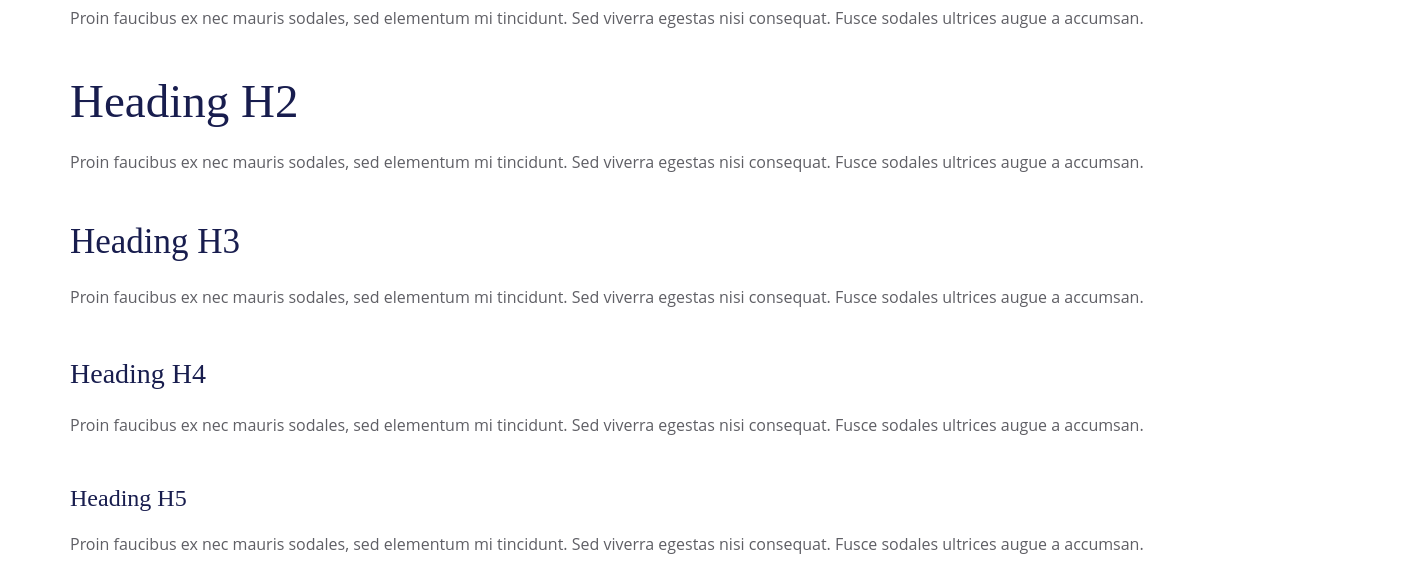
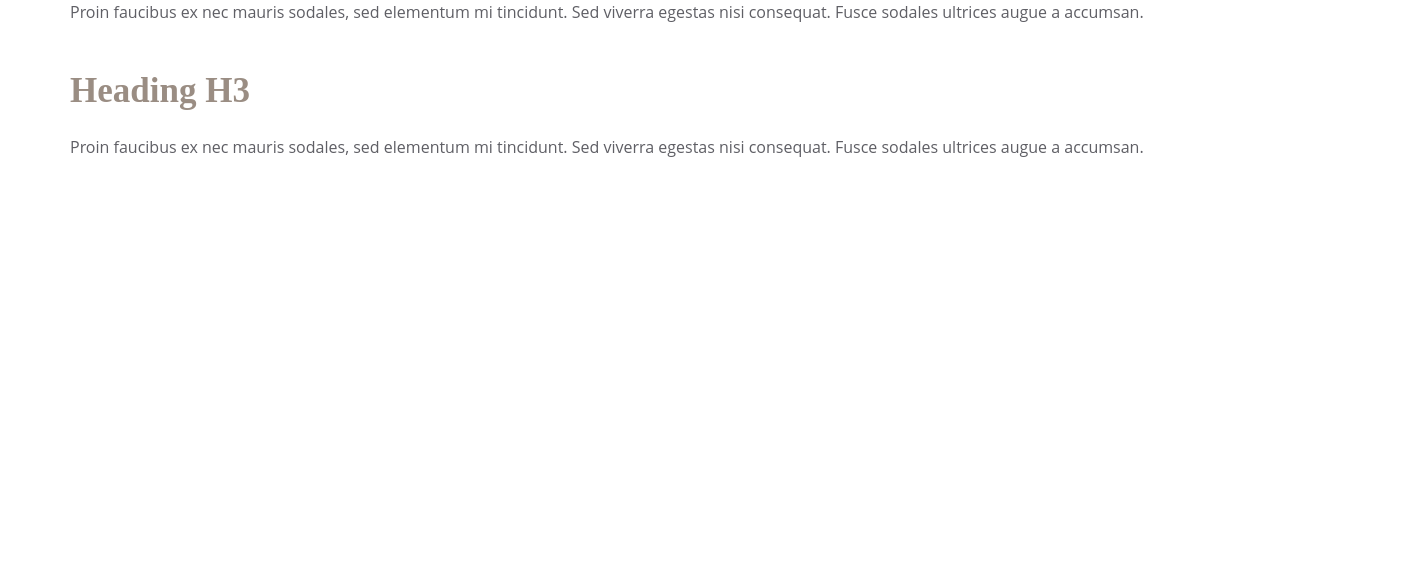
Before and after one commit to deniskulusic/One-Page, a plain HTML site: page OPS/simple.html in a window 1280 px wide. Shown: the part 698-1270 px from the top of the page, 1420 px wide, since content can reach past the window. After the commit the page ends 872 px from the top, so only its background shows below. Drawn offline with nearby package versions, Linux system fonts and the light colour scheme.

Commit message:
Add files via upload

```diff
--- a/OPS/simple.html
+++ b/OPS/simple.html
@@ -14,7 +14,7 @@
 <body>
     <div class="menu-full">
     <div class="navbar">
-        <div><img class="logo" src="logo.webp"  alt=""></div>
+        <div><img class="logo" src="assets/img/dr-guc.svg"  alt=""></div>
         <div>
             <div class="shoping"><img src="assets/img/shopping.png" alt=""></div>
             <div class="dot"> 0</div>
@@ -36,20 +36,17 @@
 <section >
 <div class="maxw grid container simple-head">
     <div>
-    <h1>Typography</h1>
+    <h1>Pravila privatnosti</h1>
     <div class="dash"></div>
 </div>
 </div>
 </section>
-<section class="maxw container grid simple-content">
+<section >
+    <div class="maxw container grid simple-content">
 <div>
     <p>Sed ut perspiciatis unde omnis iste natus error sit voluptatem accusantium doloremque laudantium, totam rem aperiam, eaque ipsa quae ab illo inventore veritatis et quasi architecto beatae vitae dicta sunt explicabo.
 <br><br>
         Nemo enim ipsam voluptatem quia voluptas sit aspernatur aut odit aut fugit, sed quia consequuntur magni dolores eos qui ratione voluptatem sequi nesciunt.</p>
-</div>
-<div>
-    <h1>Heading H1</h1>
-    <p>Proin faucibus ex nec mauris sodales, sed elementum mi tincidunt. Sed viverra egestas nisi consequat. Fusce sodales ultrices augue a accumsan.</p>
 </div>
 <div>
     <h2>Heading H2</h2>
@@ -59,13 +56,6 @@
     <h3>Heading H3</h3>
     <p>Proin faucibus ex nec mauris sodales, sed elementum mi tincidunt. Sed viverra egestas nisi consequat. Fusce sodales ultrices augue a accumsan.</p>
 </div>
-<div>
-    <h4>Heading H4</h4>
-    <p>Proin faucibus ex nec mauris sodales, sed elementum mi tincidunt. Sed viverra egestas nisi consequat. Fusce sodales ultrices augue a accumsan.</p>
-</div>
-<div>
-    <h5>Heading H5</h5>
-    <p>Proin faucibus ex nec mauris sodales, sed elementum mi tincidunt. Sed viverra egestas nisi consequat. Fusce sodales ultrices augue a accumsan.</p>
 </div>
 </section>
 <script src="simple.js"></script>
--- a/OPS/simple.scss
+++ b/OPS/simple.scss
@@ -42,11 +42,18 @@ html {
       div{
         display: flex;
       }
+      img{
+        height: 50px;
+        width: auto;
+      }
       }
       .shoping{
         cursor: pointer;
+        img{
           height: 25px;
-        width: 30px;
+          width: 20px;
+        }
+        margin-right: 10px;
         margin-top: -4px;
 
 
@@ -237,14 +244,14 @@ text-transform: none;
 }
 H1{
     box-sizing: border-box;
-color: rgb(24, 29, 78);
+color: #9a8d83;
 font-family: ivypresto-display, serif;
-font-size: 57.008px;
+font-size: 64.008px;
 font-style: normal;
 font-weight: 300;
 hyphens: manual;
 letter-spacing: normal;
-line-height: 57px;
+line-height: 64px;
 margin-bottom: 26.2237px;
 margin-top: 59.2883px;
 outline-color: rgb(24, 29, 78);
@@ -257,94 +264,56 @@ text-decoration-style: solid;
 text-decoration-thickness: auto;
 text-transform: none;
 }
-h2{
+h2 {
   box-sizing: border-box;
-color: rgb(24, 29, 78);
-font-family: ivypresto-display, serif;
+color: #9a8d83;
 font-size: 47.008px;
-font-style: normal;
-font-weight: 300;
+-webkit-hyphens: manual;
+-ms-hyphens: manual;
 hyphens: manual;
 letter-spacing: normal;
 line-height: 48px;
 margin-bottom: 26.3245px;
 margin-top: 31.4954px;
-outline-color: rgb(24, 29, 78);
+outline-color: #9a8d83;
 outline-style: none;
 outline-width: 0px;
 overflow-wrap: break-word;
-text-decoration-color: rgb(24, 29, 78);
+-webkit-text-decoration-color: #9a8d83;
+text-decoration-color: #9a8d83;
+-webkit-text-decoration-line: none;
 text-decoration-line: none;
+-webkit-text-decoration-style: solid;
 text-decoration-style: solid;
 text-decoration-thickness: auto;
 text-transform: none;
 }
 h3{
   box-sizing: border-box;
-color: rgb(24, 29, 78);
-font-family: ivypresto-display, serif;
+  color: #9a8d83;
   font-size: 35.008px;
-font-style: normal;
-font-weight: 300;
+  font-weight: 600;
+  -webkit-hyphens: manual;
+  -ms-hyphens: manual;
   hyphens: manual;
   letter-spacing: normal;
   line-height: 38.0167px;
   margin-bottom: 25.2058px;
   margin-top: 32.9075px;
-outline-color: rgb(24, 29, 78);
+  outline-color: #9a8d83;
   outline-style: none;
   outline-width: 0px;
   overflow-wrap: break-word;
-text-decoration-color: rgb(24, 29, 78);
+  -webkit-text-decoration-color: #9a8d83;
+  text-decoration-color: #9a8d83;
+  -webkit-text-decoration-line: none;
   text-decoration-line: none;
+  -webkit-text-decoration-style: solid;
   text-decoration-style: solid;
   text-decoration-thickness: auto;
   text-transform: none;
 }
-h4{
-    box-sizing: border-box;
-color: rgb(24, 29, 78);
-font-family: ivypresto-display, serif;
-font-size: 28px;
-font-style: normal;
-font-weight: 300;
-hyphens: manual;
-letter-spacing: normal;
-line-height: 34px;
-margin-bottom: 23.24px;
-margin-top: 32.2px;
-outline-color: rgb(24, 29, 78);
-outline-style: none;
-outline-width: 0px;
-overflow-wrap: break-word;
-text-decoration-color: rgb(24, 29, 78);
-text-decoration-line: none;
-text-decoration-style: solid;
-text-decoration-thickness: auto;
-text-transform: none;
-}
-h5{
-    box-sizing: border-box;
-color: rgb(24, 29, 78);
-font-family: ivypresto-display, serif;
-font-size:24px;
-font-style: normal;
-font-weight: 300;
-hyphens: manual;
-letter-spacing: normal;
-line-height: 29px;
-margin-bottom: 20.16px;
-margin-top: 31.2px;
-outline-color: rgb(24, 29, 78);
-outline-style: none;
-outline-width: 0px;
-overflow-wrap: break-word;
-text-decoration-color: rgb(24, 29, 78);
-text-decoration-line: none;
-text-decoration-style: solid;
-text-decoration-thickness: auto;
-text-transform: none;
-}
+
 @media only screen and (max-width: 650px) {
     .container{
       padding-left: 24px;
```
Also changed, not shown: OPS/simple.css, 1 other file. Lines whose indentation alone changed are shown as unchanged.
